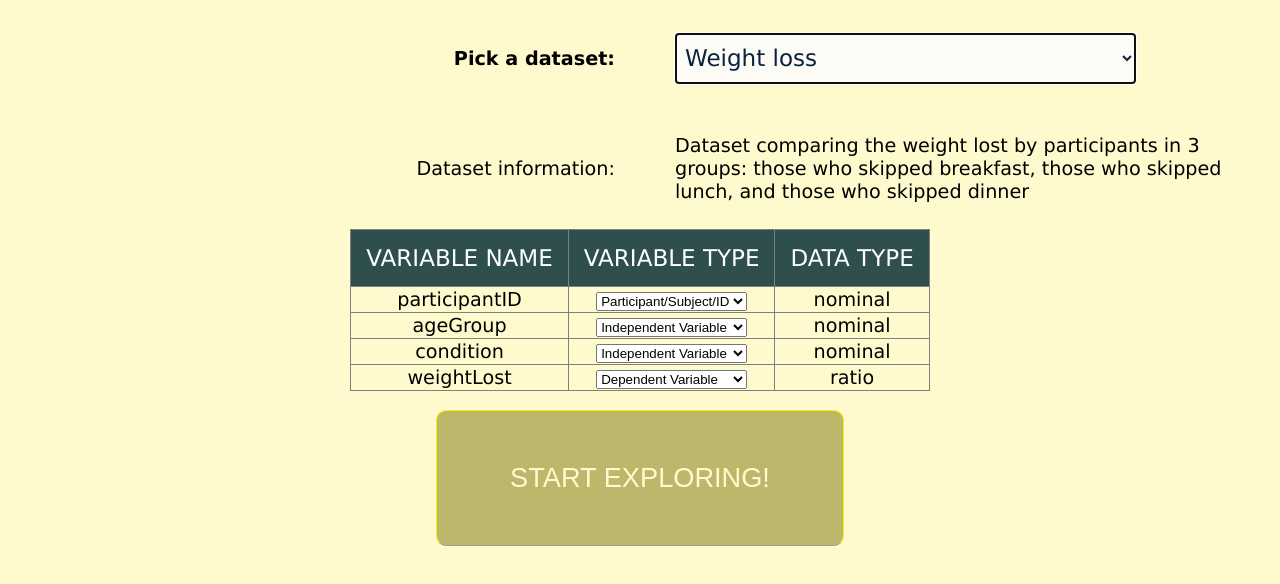
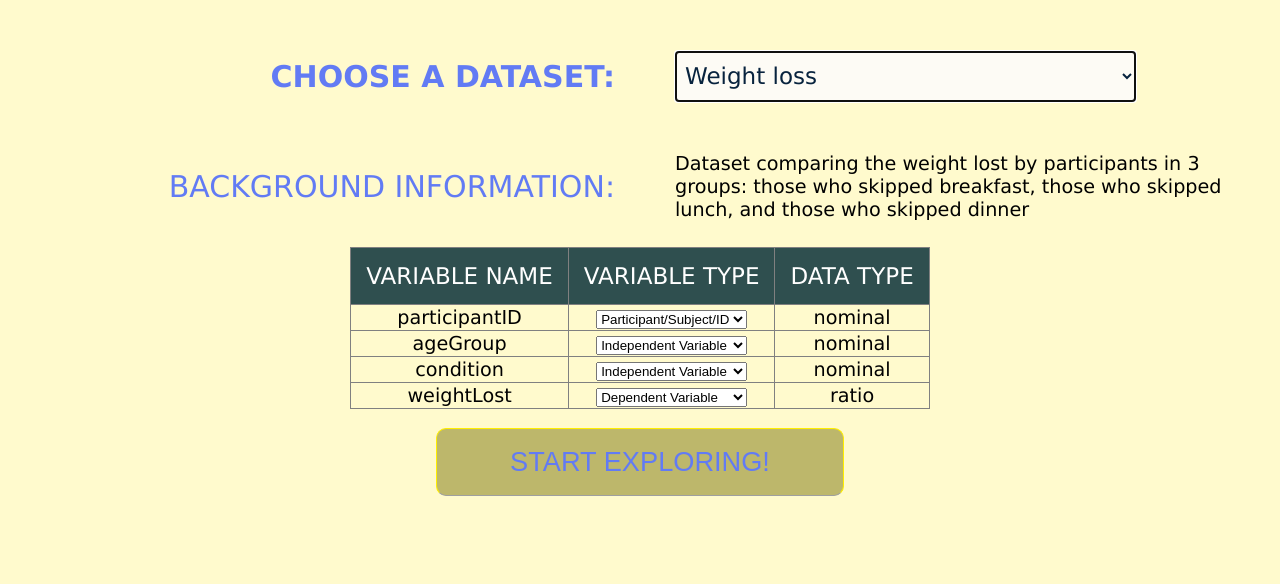
Before and after one commit to imkrishsub/VisiStat, a plain HTML site: page inst/www/index.html in a window 1280 px wide. Drawn offline with Linux system fonts and the light colour scheme; a script that the page names is missing.

Commit message:
redesigning the front page

```diff
--- a/inst/www/index.html
+++ b/inst/www/index.html
@@ -138,7 +138,7 @@
         <table align="center" id="datasetDisplayTable">
             <tr>
                 <td id="left">
-                    <label id="dataset" class="labels"><b>Pick a dataset:</b></label>
+                    <label id="dataset" class="labels"><b>CHOOSE A DATASET:</b></label>
                 </td>
                 <td id="right">
                     <select name="dataset" autofocus onchange="changeDataset()" id="datasetDropDownList">
@@ -159,12 +159,14 @@
 
             <tr>
                 <td id="left">
-                    <label id="datasetInformationLabel">Dataset information:</label>
+                    <label id="datasetInformationLabel" class="labels">BACKGROUND INFORMATION:</label>
                 </td>
                 <td id="right">
                     <label id="datasetInformation"></label>
                 </td>
             </tr>
+
+            </br>
 
             <tr>
                 <td id="center" colspan="2">
--- a/inst/www/style/homepage.css
+++ b/inst/www/style/homepage.css
@@ -1,3 +1,9 @@
+.labels
+{
+    font-size: 30px;
+    color: #627bf4;
+}
+
 #datasetDropDownList
 {
     font-size: 30px;
@@ -71,10 +77,10 @@ th
 #submitButton
 {
     width: 15em;
-    height: 5em;
+    height: 2.5em;
     position: relative;
-    top: 90%;
-    color: LemonChiffon;
+    top: 100%;
+    color: #627bf4;
     font:1.7em Futura, ‘Century Gothic’, AppleGothic, sans-serif;
     padding:14px;
     background-color:DarkKhaki;
```
